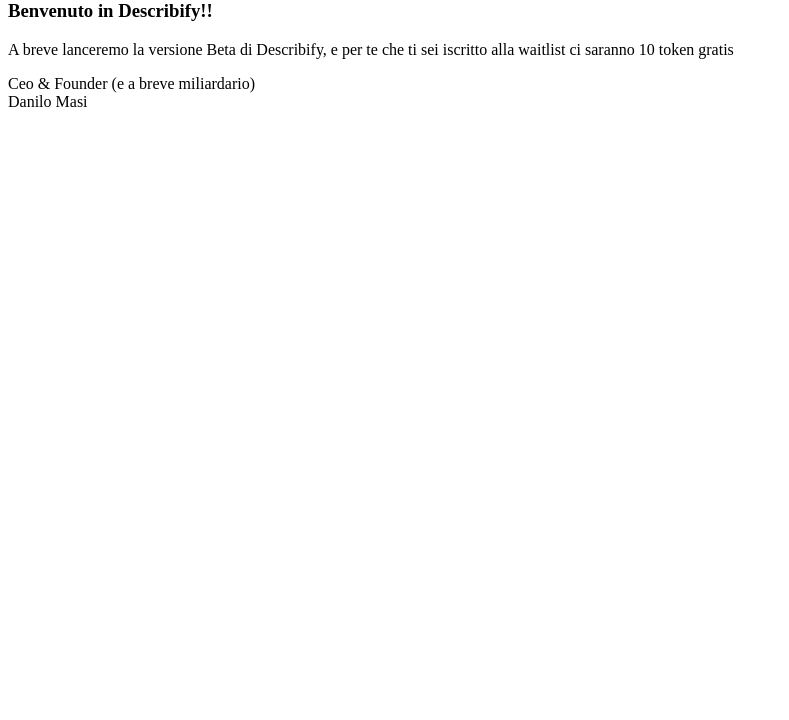
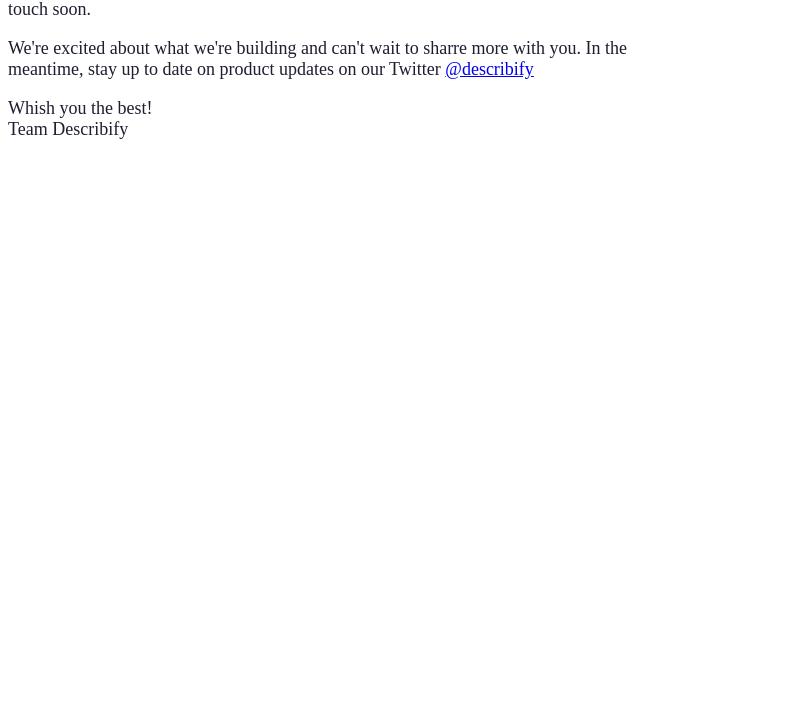
Before and after one commit to Danilo-Masi/Describify-server, a website: page file/emailTemplate.html in a window 1280 px wide. Shown: the part 80-800 px from the top of the page, without its empty margins (0-789 px from the left). Drawn offline with Linux system fonts and the light colour scheme.

Commit message:
Describify backend

```diff
--- a/file/emailTemplate.html
+++ b/file/emailTemplate.html
@@ -2,11 +2,18 @@
 <html lang="it">
 
 <body>
-    <h1>Describify</h1>
-    <h3>Benvenuto in Describify!!</h3>
-    <p>A breve lanceremo la versione Beta di Describify, e per te che ti sei iscritto alla waitlist ci saranno 10 token
-        gratis</p>
-    <p>Ceo & Founder (e a breve miliardario)<br />Danilo Masi</p>
+    <div style="max-width: 50%; font-size: large; color: #1D1E30;">
+        <p>Hi friend &#128075;</p>
+        <p>Thanks for your interest in Describify! We received your information and will be in touch soon.</p>
+        <p>We're excited about what we're building and can't wait to sharre more with you. In the meantime, stay up to
+            date
+            on product updates on our Twitter
+            <span>
+                <a href='https://twitter.com/describify' target='_blank' rel='noopener noreferrer'>@describify</a>
+            </span>
+        </p>
+        <p>Whish you the best! <br />Team Describify</p>
+    </div>
 </body>
 
 </html>
```
